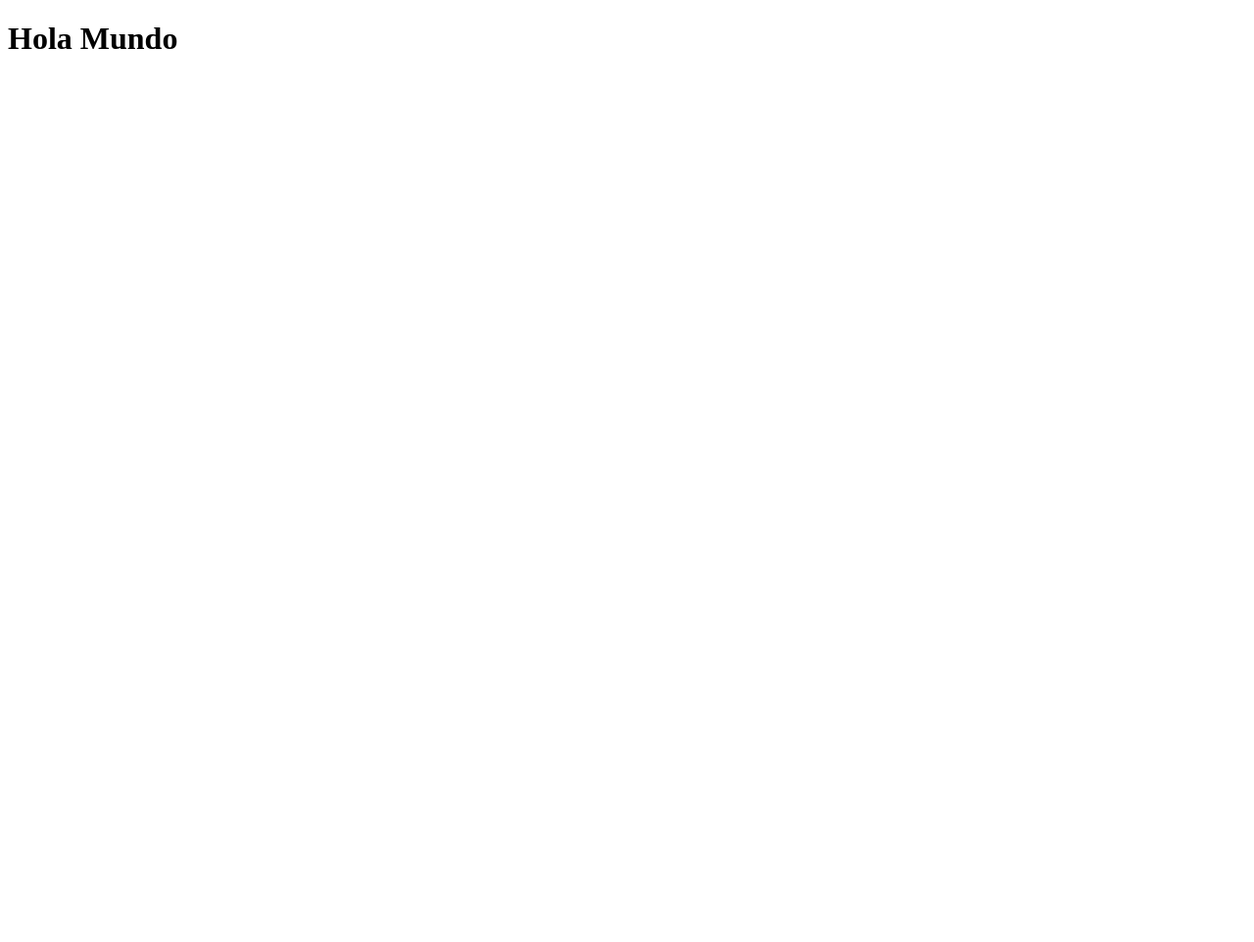
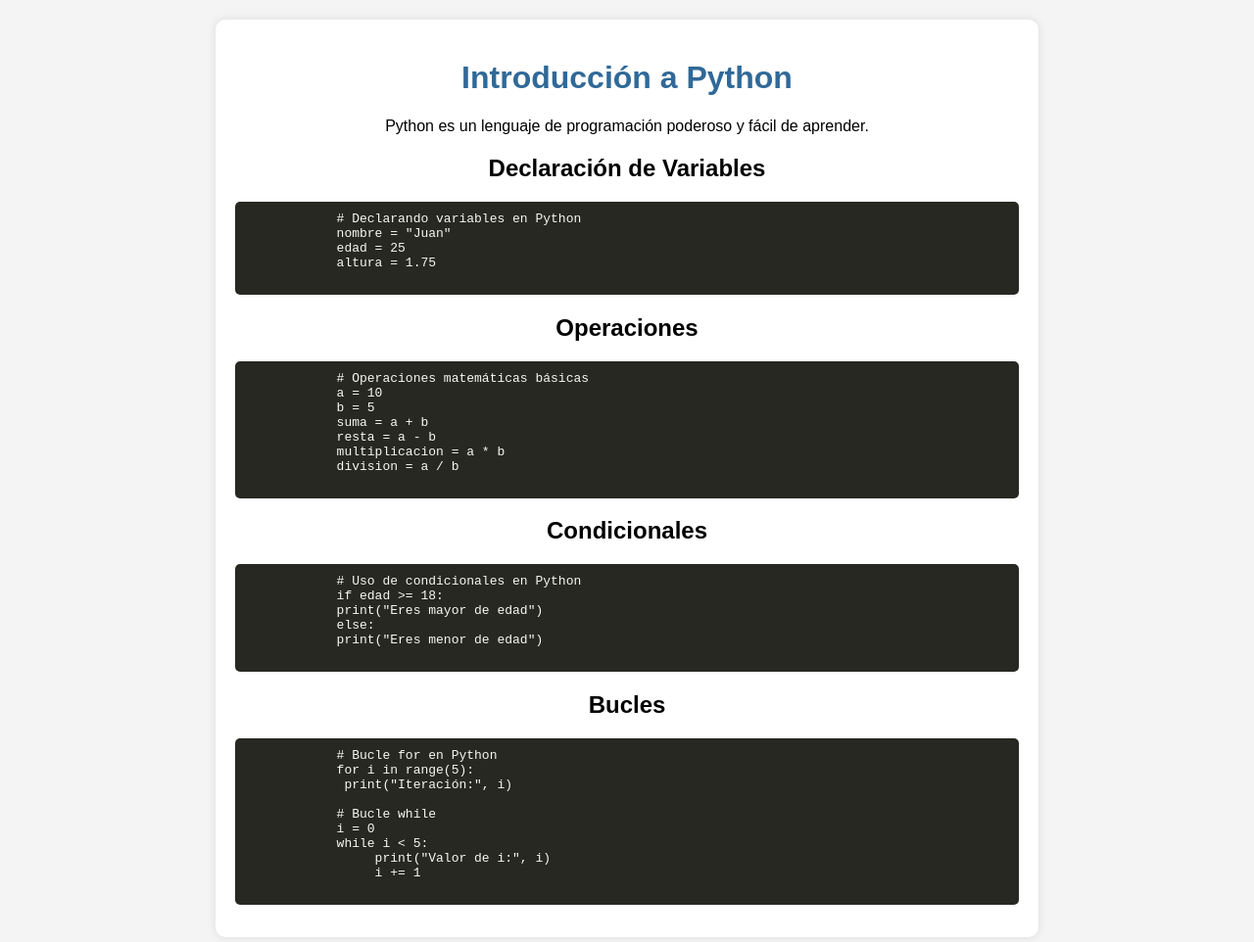
Before and after one commit to JavierNavarro12/GitHubPages, a plain HTML site: page index.html in a window 1280 px wide. Shown: the whole page at 98% size. Before the commit the page ends 800 px from the top, so only its background shows below. Drawn offline with Linux system fonts and the light colour scheme.

Commit message:
Cambios Pagina web

```diff
--- a/index.html
+++ b/index.html
@@ -3,9 +3,81 @@
 <head>
     <meta charset="UTF-8">
     <meta name="viewport" content="width=device-width, initial-scale=1.0">
-    <title>Hola Mundo</title>
+    <title>Introducción a Python</title>
+    <style>
+        body {
+            font-family: Arial, sans-serif;
+            background-color: #f4f4f4;
+            margin: 0;
+            padding: 20px;
+            text-align: center;
+        }
+        .container {
+            background: white;
+            padding: 20px;
+            border-radius: 10px;
+            box-shadow: 0px 0px 10px rgba(0, 0, 0, 0.1);
+            max-width: 800px;
+            margin: auto;
+        }
+        h1 {
+            color: #306998;
+        }
+        pre {
+            background: #272822;
+            color: #f8f8f2;
+            padding: 10px;
+            border-radius: 5px;
+            text-align: left;
+            overflow-x: auto;
+        }
+    </style>
 </head>
 <body>
-    <h1>Hola Mundo</h1>
+    <div class="container">
+        <h1>Introducción a Python</h1>
+        <p>Python es un lenguaje de programación poderoso y fácil de aprender.</p>
+
+        <h2>Declaración de Variables</h2>
+        <pre>
+            # Declarando variables en Python
+            nombre = "Juan"
+            edad = 25
+            altura = 1.75
+        </pre>
+
+        <h2>Operaciones</h2>
+        <pre>
+            # Operaciones matemáticas básicas
+            a = 10
+            b = 5
+            suma = a + b
+            resta = a - b
+            multiplicacion = a * b
+            division = a / b
+        </pre>
+
+        <h2>Condicionales</h2>
+        <pre>
+            # Uso de condicionales en Python
+            if edad >= 18:
+            print("Eres mayor de edad")
+            else:
+            print("Eres menor de edad")
+        </pre>
+
+        <h2>Bucles</h2>
+        <pre>
+            # Bucle for en Python
+            for i in range(5):
+             print("Iteración:", i)
+
+            # Bucle while
+            i = 0
+            while i < 5:
+                 print("Valor de i:", i)
+                 i += 1
+        </pre>
+    </div>
 </body>
 </html>
```
